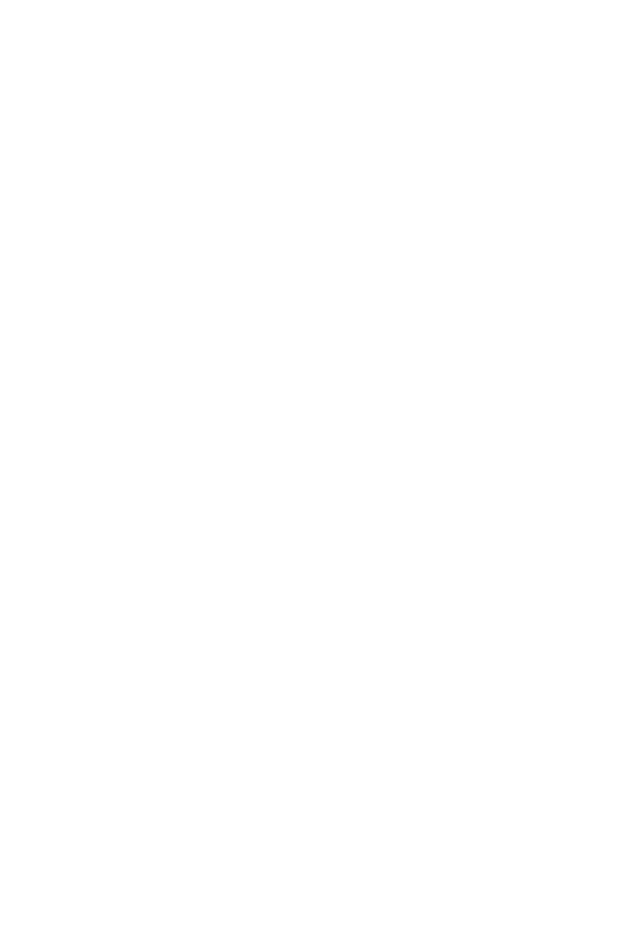
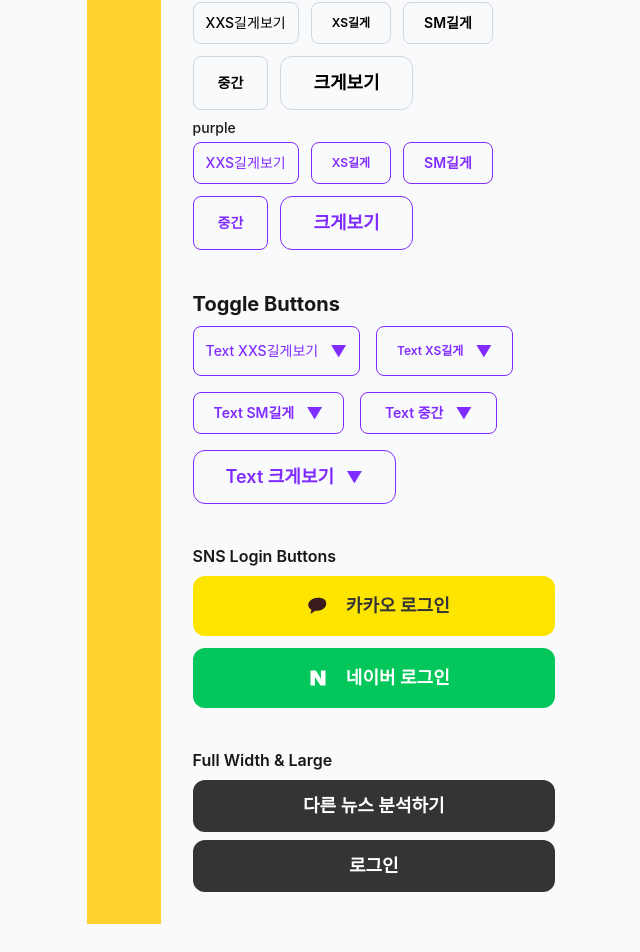
Before and after one commit to Hanium-FactSeeker/factseeker-frontend, a Next.js app: page / in a window 1280 px wide. Shown: the part 1062-2014 px from the top of the page, without its empty margins (303-943 px from the left). Before the commit the page ends 800 px from the top, so only its background shows below. Built offline with nearby package versions, Linux system fonts and the light colour scheme.

Commit message:
Feat: 버튼 atom 컴포넌트 제작

```diff
--- a/src/app/page.tsx
+++ b/src/app/page.tsx
@@ -1,10 +1,13 @@
 'use client';
+
+import ButtonTest from '@/components/ui/button/ButtonTest';
 
 export default function Home() {
   return (
     <main className="flex min-h-screen flex-col items-center justify-center gap-12 bg-gray-50 p-8">
       <div className="flex w-[500px] items-center justify-center bg-amber-300">
         <p className="font-bold text-amber-600">메인페이지</p>
+        <ButtonTest />
       </div>
     </main>
   );
--- /dev/null
+++ b/src/components/ui/button/ButtonTest.tsx
@@ -0,0 +1,104 @@
+import { Button } from './index';
+import { KakaoLoginButton } from './KakaoLoginButton';
+import { NaverLoginButton } from './NaverLoginButton';
+import { ToggleButton } from './ToggleButton';
+
+const sizes = ['xxs', 'xs', 'sm', 'md', 'lg'] as const;
+const sizeLabel = {
+  xxs: 'XXS길게보기',
+  xs: 'XS길게',
+  sm: 'SM길게',
+  md: '중간',
+  lg: '크게보기',
+};
+const toggleSizeLabel = {
+  xxs: 'Text XXS길게보기',
+  xs: 'Text XS길게',
+  sm: 'Text SM길게',
+  md: 'Text 중간',
+  lg: 'Text 크게보기',
+};
+
+export default function ButtonTest() {
+  return (
+    <div className="min-h-screen bg-gray-50 p-8">
+      <h2 className="mb-6 text-2xl font-bold">Button 디자인/사이즈 테스트</h2>
+      <div className="space-y-10">
+        {/* Filled */}
+        <div>
+          <h3 className="mb-2 font-semibold">Filled Buttons</h3>
+          {['default', 'black', 'gray', 'purple'].map((color) => (
+            <div key={color} className="mb-2">
+              <div className="mb-1 text-sm font-medium">{color}</div>
+              <div className="flex flex-wrap gap-3">
+                {sizes.map((size) => (
+                  <Button key={size} color={color as any} size={size as any}>
+                    {sizeLabel[size]}
+                  </Button>
+                ))}
+              </div>
+            </div>
+          ))}
+        </div>
+
+        {/* Outline */}
+        <div>
+          <h3 className="mb-2 font-semibold">Outline Buttons</h3>
+          {['default', 'black', 'gray', 'purple'].map((color) => (
+            <div key={color} className="mb-2">
+              <div className="mb-1 text-sm font-medium">{color}</div>
+              <div className="flex flex-wrap gap-3">
+                {sizes.map((size) => (
+                  <Button
+                    key={size}
+                    variant="outline"
+                    color={color as any}
+                    size={size as any}
+                  >
+                    {sizeLabel[size]}
+                  </Button>
+                ))}
+              </div>
+            </div>
+          ))}
+        </div>
+
+        {/* Toggle */}
+        <div>
+          <h3 className="mb-2 text-xl font-bold">Toggle Buttons</h3>
+          <div className="flex flex-wrap gap-4">
+            {sizes.map((size) => (
+              <ToggleButton
+                key={size}
+                size={size}
+                label={toggleSizeLabel[size]}
+              />
+            ))}
+          </div>
+        </div>
+
+        {/* SNS Login */}
+        <div>
+          <h3 className="mb-2 font-semibold">SNS Login Buttons</h3>
+          <div className="flex w-full max-w-md flex-col gap-3">
+            <KakaoLoginButton />
+            <NaverLoginButton />
+          </div>
+        </div>
+
+        {/* Full Width & Large */}
+        <div>
+          <h3 className="mb-2 font-semibold">Full Width & Large</h3>
+          <div className="w-full max-w-md space-y-2">
+            <Button color="black" size="lg" fullWidth>
+              다른 뉴스 분석하기
+            </Button>
+            <Button color="black" size="lg" fullWidth>
+              로그인
+            </Button>
+          </div>
+        </div>
+      </div>
+    </div>
+  );
+}
--- /dev/null
+++ b/src/components/ui/button/KakaoLoginButton.tsx
@@ -0,0 +1,26 @@
+import React from 'react';
+import { Button } from './index';
+import { ButtonProps } from './types';
+
+const KakaoIcon = () => (
+  <svg
+    width="40"
+    height="36"
+    viewBox="0 0 24 24"
+    aria-hidden="true"
+    focusable="false"
+  >
+    <path
+      d="M12 6.5C8.42 6.5 5.5 8.7 5.5 11.29c0 1.29 0.82 2.43 2.15 3.23-.09.37-.57 2.27-.6 2.42 0 0-.01.11.06.15.08.05.17.01.17.01.22-.03 2.54-1.67 2.91-1.91.26.03.53.05.81.05 3.58 0 6.5-2.2 6.5-4.79S15.58 6.5 12 6.5z"
+      fill="#391B1B"
+    />
+  </svg>
+);
+
+export const KakaoLoginButton = (
+  props: Omit<ButtonProps, 'color' | 'variant' | 'iconLeft' | 'children'>,
+) => (
+  <Button color="kakao" size="lg" fullWidth iconLeft={<KakaoIcon />} {...props}>
+    카카오 로그인
+  </Button>
+);
--- /dev/null
+++ b/src/components/ui/button/NaverLoginButton.tsx
@@ -0,0 +1,24 @@
+import React from 'react';
+import { Button } from './index';
+import { ButtonProps } from './types';
+
+const NaverIcon = () => (
+  <svg
+    width="40"
+    height="36"
+    viewBox="0 0 24 24"
+    aria-hidden="true"
+    focusable="false"
+  >
+    <rect width="24" height="24" rx="6" fill="#03C75A" />
+    <path d="M7 7h3.58l3.4 5.45V7H17v10h-3.41l-3.57-5.75V17H7V7z" fill="#fff" />
+  </svg>
+);
+
+export const NaverLoginButton = (
+  props: Omit<ButtonProps, 'color' | 'variant' | 'iconLeft' | 'children'>,
+) => (
+  <Button color="naver" size="lg" fullWidth iconLeft={<NaverIcon />} {...props}>
+    네이버 로그인
+  </Button>
+);
--- /dev/null
+++ b/src/components/ui/button/ToggleButton.tsx
@@ -0,0 +1,24 @@
+import React from 'react';
+import { Button } from './index';
+import { ButtonProps } from './types';
+
+type ToggleButtonProps = Omit<ButtonProps, 'variant' | 'iconRight'> & {
+  label: string;
+};
+
+export const ToggleButton = React.forwardRef<
+  HTMLButtonElement,
+  ToggleButtonProps
+>(({ label, ...props }, ref) => (
+  <Button
+    ref={ref}
+    variant="outline"
+    color="purple"
+    iconRight={
+      <span className="text-primary-normal ml-1 text-base font-bold">▼</span>
+    }
+    {...props}
+  >
+    {label}
+  </Button>
+));
--- /dev/null
+++ b/src/components/ui/button/index.tsx
@@ -0,0 +1,85 @@
+import React from 'react';
+import clsx from 'clsx';
+import { ButtonProps, ButtonColor } from './types';
+
+const colorMap: Record<ButtonColor, string> = {
+  default: 'bg-gray-light text-black-normal hover:bg-gray-normal',
+  kakao: 'bg-[#FEE500] text-black-normal hover:bg-[#ffe953]',
+  naver: 'bg-[#03C75A] text-white hover:bg-[#03C75A]',
+  black: 'bg-black-normal text-white hover:bg-black-alternative',
+  gray: 'bg-gray-normal text-black-normal hover:bg-gray-strong',
+  purple: 'bg-primary-normal text-white hover:bg-primary-light',
+};
+
+const outlineMap: Record<ButtonColor, string> = {
+  default:
+    'border border-gray-400 text-black hover:bg-gray-light active:bg-gray-normal transition-colors',
+  kakao:
+    'border text-black hover:bg-[#fee500]/60 active:bg-[#fee500]/90 transition-colors',
+  naver:
+    'border border-green-500 text-green-500 hover:bg-[#03C75A]/10 active:bg-[#03C75A]/20 transition-colors',
+  black:
+    'border border-black text-black hover:bg-black-normal/10 active:bg-black-normal/20 transition-colors',
+  gray: 'border border-gray-300 text-black hover:border-gray-strong active:bg-gray-strong transition-colors',
+  purple:
+    'border border-primary-normal text-primary-normal hover:bg-primary-light/10 active:bg-primary-normal/10 transition-colors',
+};
+
+const sizeMap = {
+  xxs: 'text-xs px-3 py-2 md:text-sm md:px-3 md:py-2 rounded font-medium ',
+  xs: 'text-xs px-3 py-2 md:px-5 md:py-3 rounded font-semibold ',
+  sm: 'text-sm px-3 py-2 md:px-5 md:py-2 rounded font-semibold ',
+  md: 'text-sm px-6 py-2 md:px-6 md:py-2 rounded font-semibold ',
+  lg: 'text-sm px-8 rounded py-3 md:text-lg md:px-8 md:rounded-xl font-semibold ',
+};
+
+export const Button = React.forwardRef<HTMLButtonElement, ButtonProps>(
+  (
+    {
+      children,
+      variant = 'filled',
+      color = 'default',
+      size = 'md',
+      iconLeft,
+      iconRight,
+      fullWidth,
+      loading,
+      disabled,
+      className,
+      ...props
+    },
+    ref,
+  ) => {
+    const base =
+      'inline-flex items-center gap-2 justify-center rounded-lg transition focus:outline-none cursor-pointer disabled:opacity-50 disabled:cursor-not-allowed';
+    let style = '';
+
+    if (variant === 'filled') {
+      style = colorMap[color];
+    } else if (variant === 'outline') {
+      style = outlineMap[color] ?? outlineMap.default;
+    }
+
+    return (
+      <button
+        ref={ref}
+        type={props.type || 'button'}
+        className={clsx(
+          base,
+          style,
+          sizeMap[size],
+          { 'w-full': fullWidth },
+          className,
+        )}
+        disabled={disabled || loading}
+        {...props}
+      >
+        {iconLeft && <span>{iconLeft}</span>}
+        {loading ? <span className="animate-spin">⏳</span> : children}
+        {iconRight && <span>{iconRight}</span>}
+      </button>
+    );
+  },
+);
+
+Button.displayName = 'Button';
--- /dev/null
+++ b/src/components/ui/button/types.ts
@@ -0,0 +1,22 @@
+import { ButtonHTMLAttributes, ReactNode } from 'react';
+
+export type ButtonVariant = 'filled' | 'outline';
+export type ButtonColor =
+  | 'default'
+  | 'kakao'
+  | 'naver'
+  | 'black'
+  | 'gray'
+  | 'purple';
+export type ButtonSize = 'xxs' | 'xs' | 'sm' | 'md' | 'lg';
+
+export interface ButtonProps extends ButtonHTMLAttributes<HTMLButtonElement> {
+  children?: ReactNode;
+  variant?: ButtonVariant;
+  color?: ButtonColor;
+  size?: ButtonSize;
+  iconLeft?: ReactNode;
+  iconRight?: ReactNode;
+  fullWidth?: boolean;
+  loading?: boolean;
+}
```
Also changed, not shown: src/assets/kakao.svg (added), src/assets/naver.svg (added).
